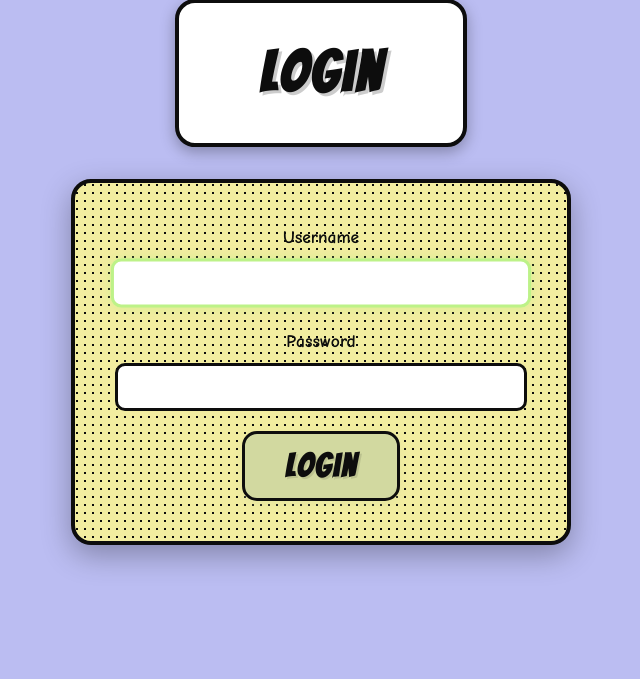
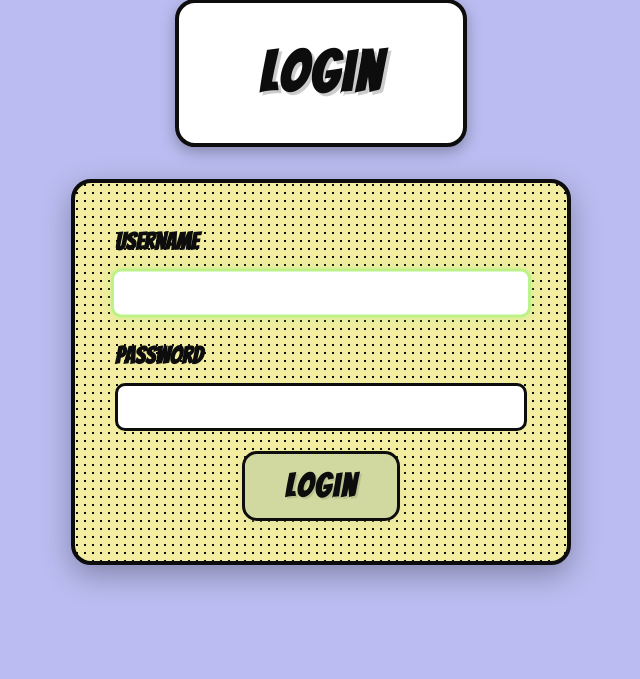
Before and after one commit to Bre-Wonder/Recipe-App-Achievment, a Django app: page /login/ in a window 1280 px wide. Shown: the part 221-900 px from the top of the page, without its empty margins (319-959 px from the left). Run offline with Django 5.2, Linux system fonts and the light colour scheme.

Commit message:
updated styles

```diff
--- a/Acheivement 2/A2_Recipe_App/src/templates/auth/login.html
+++ b/Acheivement 2/A2_Recipe_App/src/templates/auth/login.html
@@ -202,12 +202,14 @@
             display: flex;
             flex-direction: column;
             gap: 8px;
+            text-align: left;
         }
 
         .form-group label {
             font-weight: 700;
             color: #0D0D0D;
-            font-size: 1.1rem;
+            font-size: 1.5rem;
+            font-family: 'Bangers', cursive;
         }
 
         .form-group input {
```
